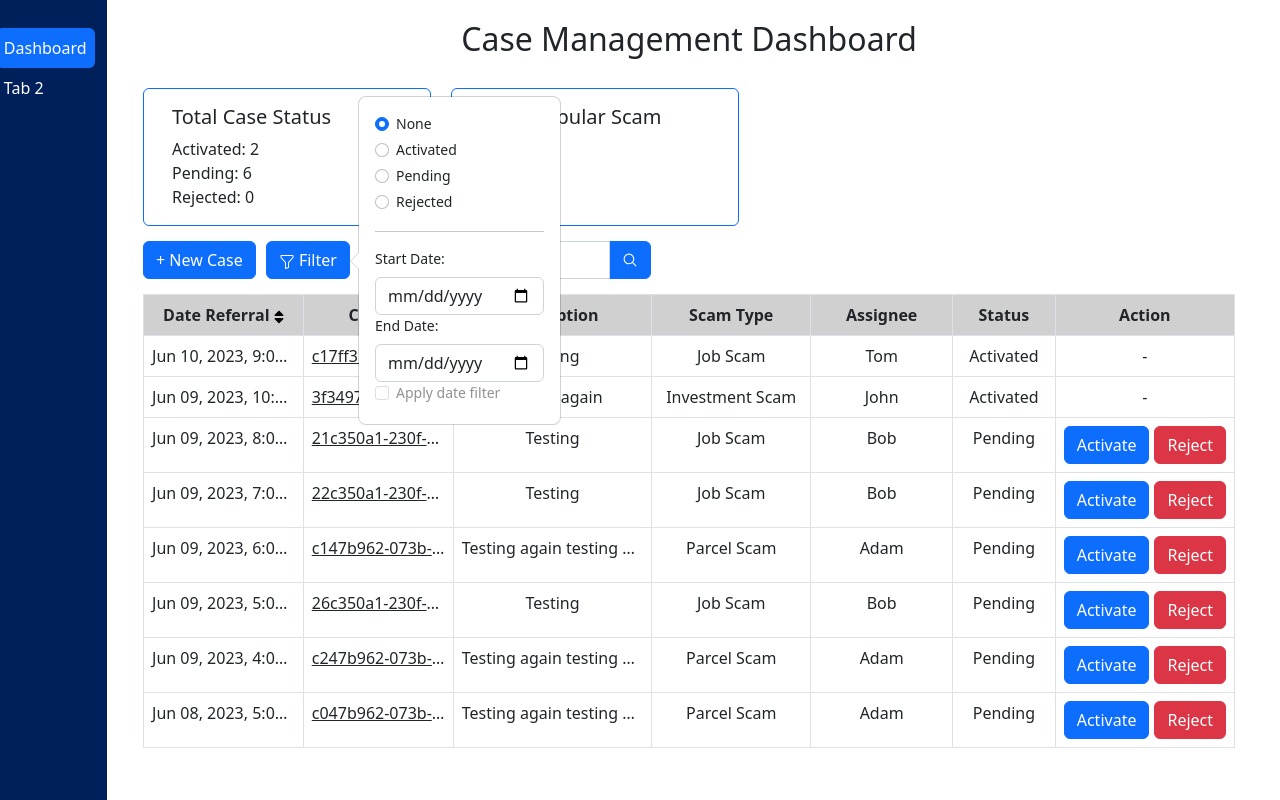
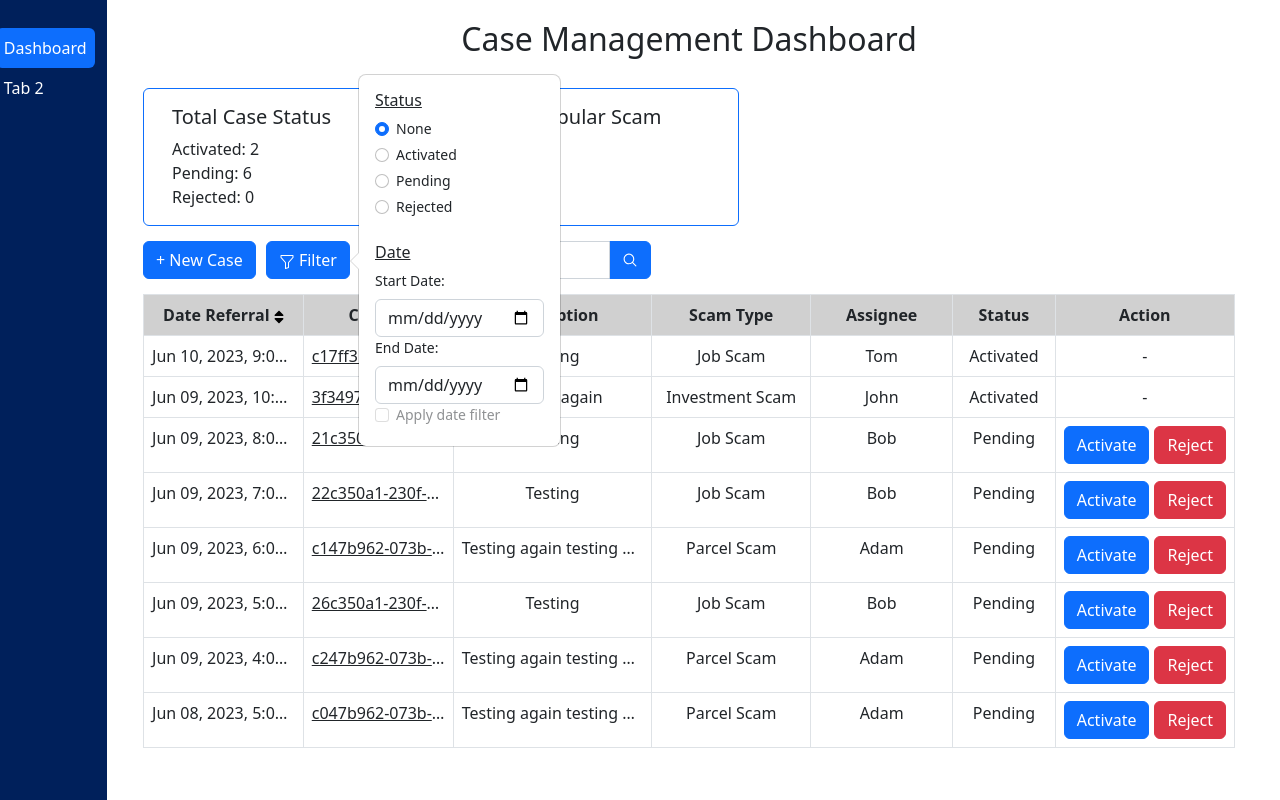
Before and after one commit to Donovan9617/antiscam-frontend, a React (Create React App) app: page / in a window 1280 px wide. Both pictures are taken after a click on the button "Filter". Built offline with nearby package versions, Linux system fonts and the light colour scheme.

Commit message:
Edit design for filter

```diff
--- a/src/pages/dashboard/casetools/casefilter/casefilter.tsx
+++ b/src/pages/dashboard/casetools/casefilter/casefilter.tsx
@@ -60,6 +60,9 @@
         <Popover>
           <Popover.Body>
             <Form>
+              <h6>
+                <u>Status</u>
+              </h6>
               <Form.Check
                 type="radio"
                 value={FILTERED_CASE_STATUS_ENUM.NONE}
@@ -94,7 +97,10 @@
                 }
                 onChange={handleFilteredCaseStatus}
               />
-              <hr />
+              <br />
+              <h6>
+                <u>Date</u>
+              </h6>
               <Form.Group>
                 <Form.Label>Start Date:</Form.Label>
                 <Form.Control
```
